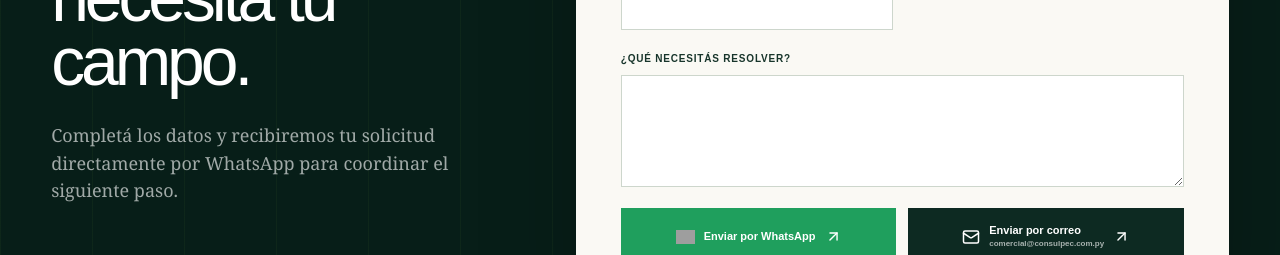
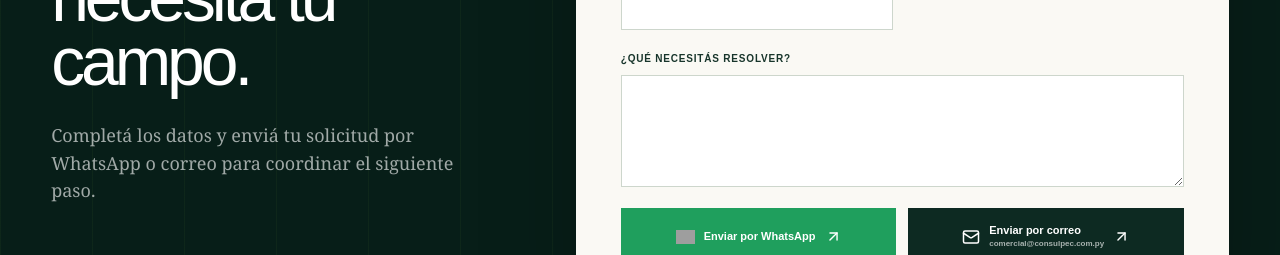
Before and after one commit to genesisdev-cloud/CONSULPEC, a Next.js app: page / in a window 1280 px wide. Shown: the part 4840-5095 px from the top of the page. Built offline with nearby package versions, Linux system fonts and the light colour scheme; grey boxes are pictures that could not be loaded.

Commit message:
Update service request delivery copy

```diff
--- a/app/page.tsx
+++ b/app/page.tsx
@@ -16,7 +16,7 @@ const WHATSAPP_FLOATING_MESSAGE = 'Hola Consulpec, visité su página web y quis
 const requestCopy = {
   es: {
     kicker: 'Solicitud de servicio', title: 'Contanos qué necesita tu campo.',
-    intro: 'Completá los datos y recibiremos tu solicitud directamente por WhatsApp para coordinar el siguiente paso.',
+    intro: 'Completá los datos y enviá tu solicitud por WhatsApp o correo para coordinar el siguiente paso.',
     name: 'Nombre y apellido', phone: 'Teléfono / WhatsApp', email: 'Correo electrónico',
     service: 'Servicio de interés', servicePlaceholder: 'Seleccioná un servicio', location: 'Departamento o localidad',
     message: '¿Qué necesitás resolver?', whatsappSubmit: 'Enviar por WhatsApp', emailSubmit: 'Enviar por correo',
@@ -25,7 +25,7 @@ const requestCopy = {
   },
   en: {
     kicker: 'Service request', title: 'Tell us what your field needs.',
-    intro: 'Complete the details and we will receive your request directly on WhatsApp to arrange the next step.',
+    intro: 'Complete the details and send your request by WhatsApp or email to arrange the next step.',
     name: 'Full name', phone: 'Phone / WhatsApp', email: 'Email address',
     service: 'Service of interest', servicePlaceholder: 'Select a service', location: 'Department or location',
     message: 'What do you need to solve?', whatsappSubmit: 'Send via WhatsApp', emailSubmit: 'Send via email',
@@ -34,7 +34,7 @@ const requestCopy = {
   },
   pt: {
     kicker: 'Solicitação de serviço', title: 'Conte o que seu campo precisa.',
-    intro: 'Preencha os dados e receberemos sua solicitação diretamente pelo WhatsApp para combinar o próximo passo.',
+    intro: 'Preencha os dados e envie sua solicitação pelo WhatsApp ou e-mail para combinar o próximo passo.',
     name: 'Nome completo', phone: 'Telefone / WhatsApp', email: 'E-mail',
     service: 'Serviço de interesse', servicePlaceholder: 'Selecione um serviço', location: 'Departamento ou localidade',
     message: 'O que você precisa resolver?', whatsappSubmit: 'Enviar pelo WhatsApp', emailSubmit: 'Enviar por e-mail',
```
